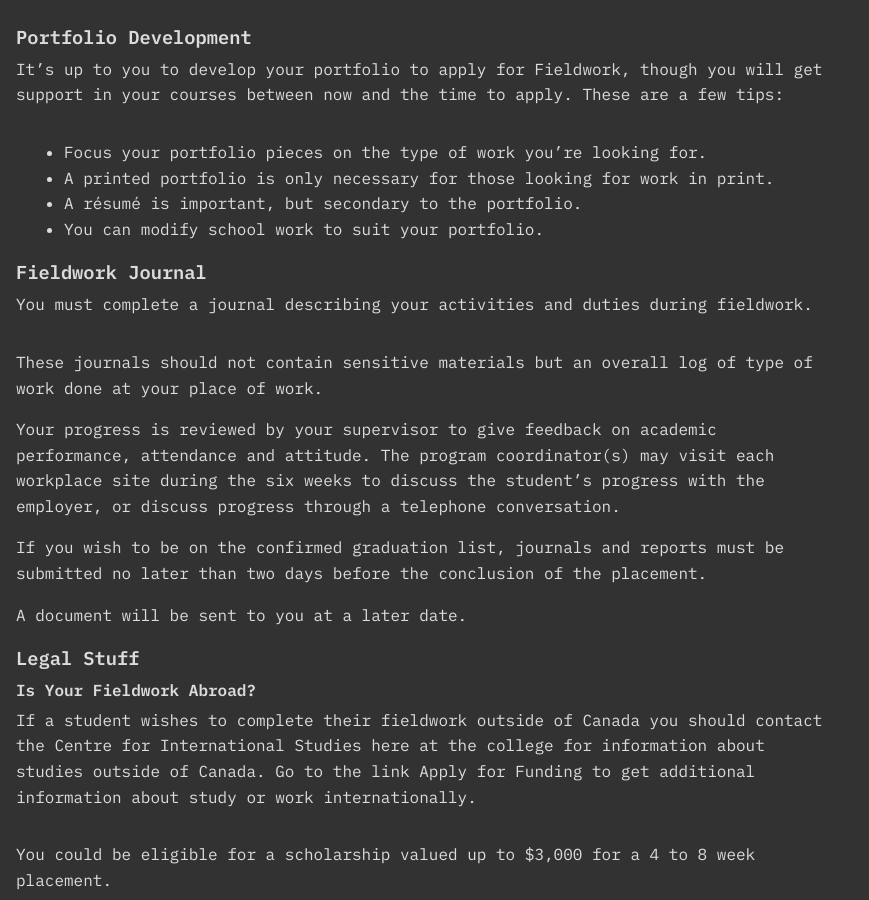
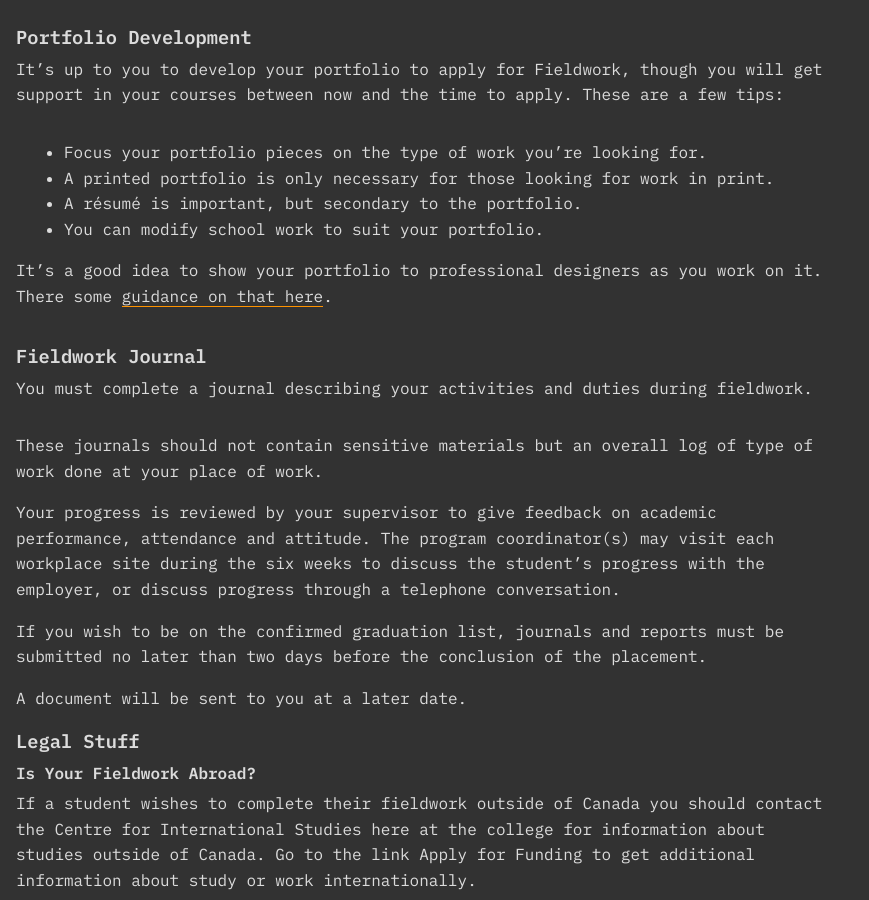
Before and after one commit to AlainParadis/wil, a Jekyll site: the page built from fieldwork.md, in a window 1280 px wide and 900 px high, scrolled down 861 px. Shown: the whole window, without its empty margins (0-869 px from the left). Built offline with Jekyll 4.4.1, drawn with Linux system fonts in a browser that asks for light colours.

Commit message:
add text

```diff
--- a/fieldwork.md
+++ b/fieldwork.md
@@ -31,6 +31,8 @@ It's up to you to develop your portfolio to apply for Fieldwork, though you will
 - A résumé is important, but secondary to the portfolio.
 - You can modify school work to suit your portfolio.
 
+It's a good idea to show your portfolio to professional designers as you work on it. There some [guidance on that here](portfolio-development.html).
+
 ### Fieldwork Journal
 
 You must complete a journal describing your activities and duties during fieldwork.
```
